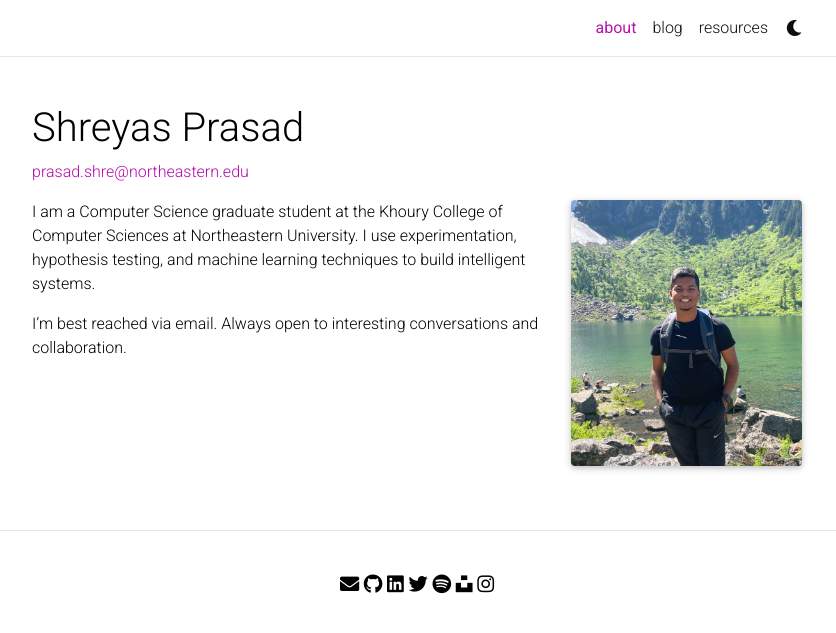
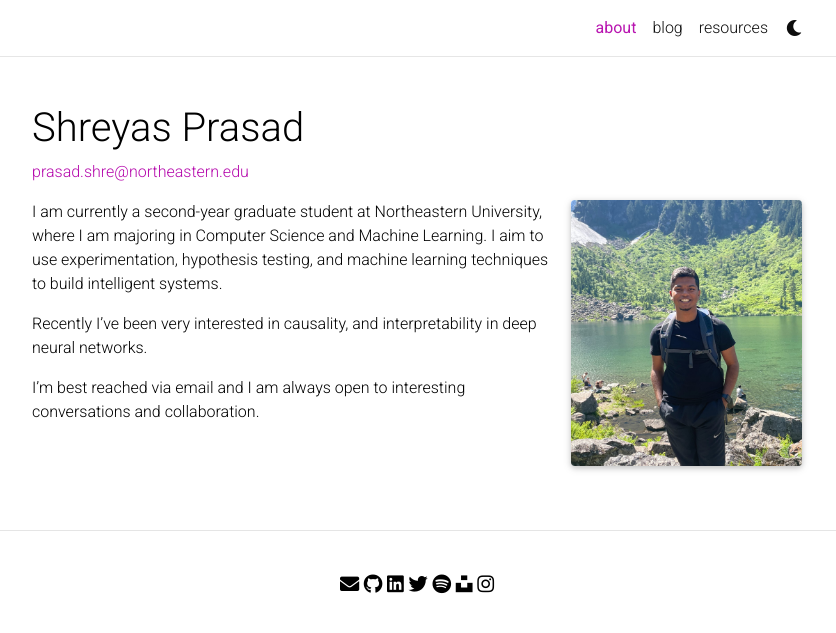
Before and after one commit to prasadshreyas/prasadshreyas.github.io, a Jekyll site: the page built from _pages/about.md, in a window 1280 px wide. Shown: the top 633 px of the page, without its empty margins (223-1059 px from the left). Built offline with Jekyll 4.4.1, drawn with Linux system fonts in a browser that asks for light colours; comment, search, counter and statistics services are not loaded; a style sheet for code colours, icons or effects is not loaded.

Commit message:
Update about.md

```diff
--- a/_pages/about.md
+++ b/_pages/about.md
@@ -16,14 +16,8 @@ selected_papers: false # includes a list of papers marked as "selected={true}"
 social: true  # includes social icons at the bottom of the page
 ---
 
-I am a Computer Science graduate student at the Khoury College of Computer Sciences at Northeastern University. I use experimentation, hypothesis testing, and machine learning techniques to build intelligent systems.
+I am currently a second-year graduate student at Northeastern University, where I am majoring in Computer Science and Machine Learning. I aim to use experimentation, hypothesis testing, and machine learning techniques to build intelligent systems.
 
-<!-- I'm extremely interested in the intersection of software engineering and machine learning,  -->
+Recently I've been very interested in causality, and interpretability in deep neural networks.
 
-<!-- Most of my work is on GitHub. Here are some of my projects:
-- [EDOL](): Calculating engagement in online learning using TensorFlow and OpenFace
-- [Handy Py](): A collection of python snippets that I have written over the years to make my life easier for interviews and programming puzzles.
-- [Handy ML](): A last minute cheat sheet for machine learning interviews. -->
-
-
-I’m best reached via email. Always open to interesting conversations and collaboration.
+I’m best reached via email and I am always open to interesting conversations and collaboration.
```
